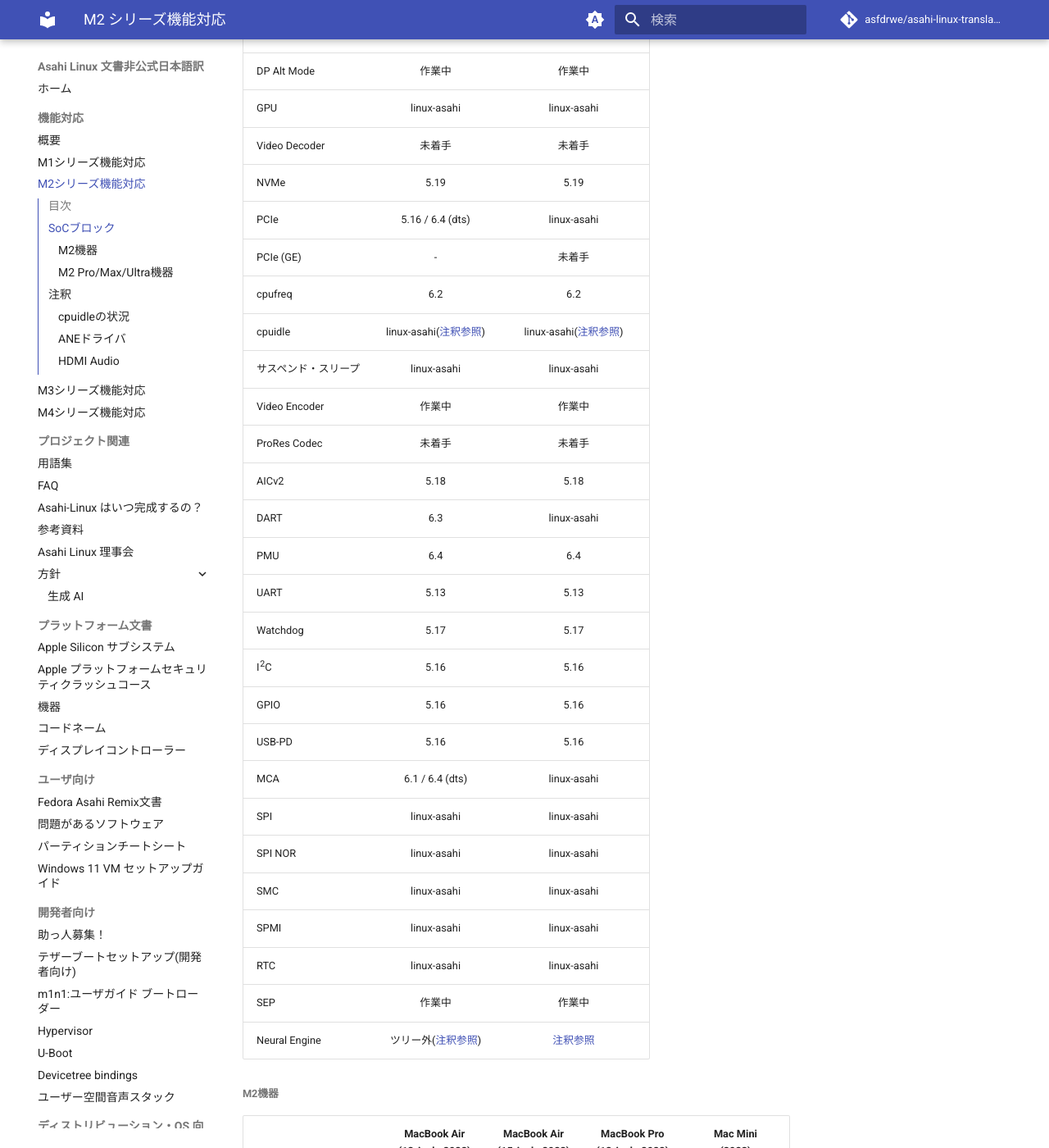
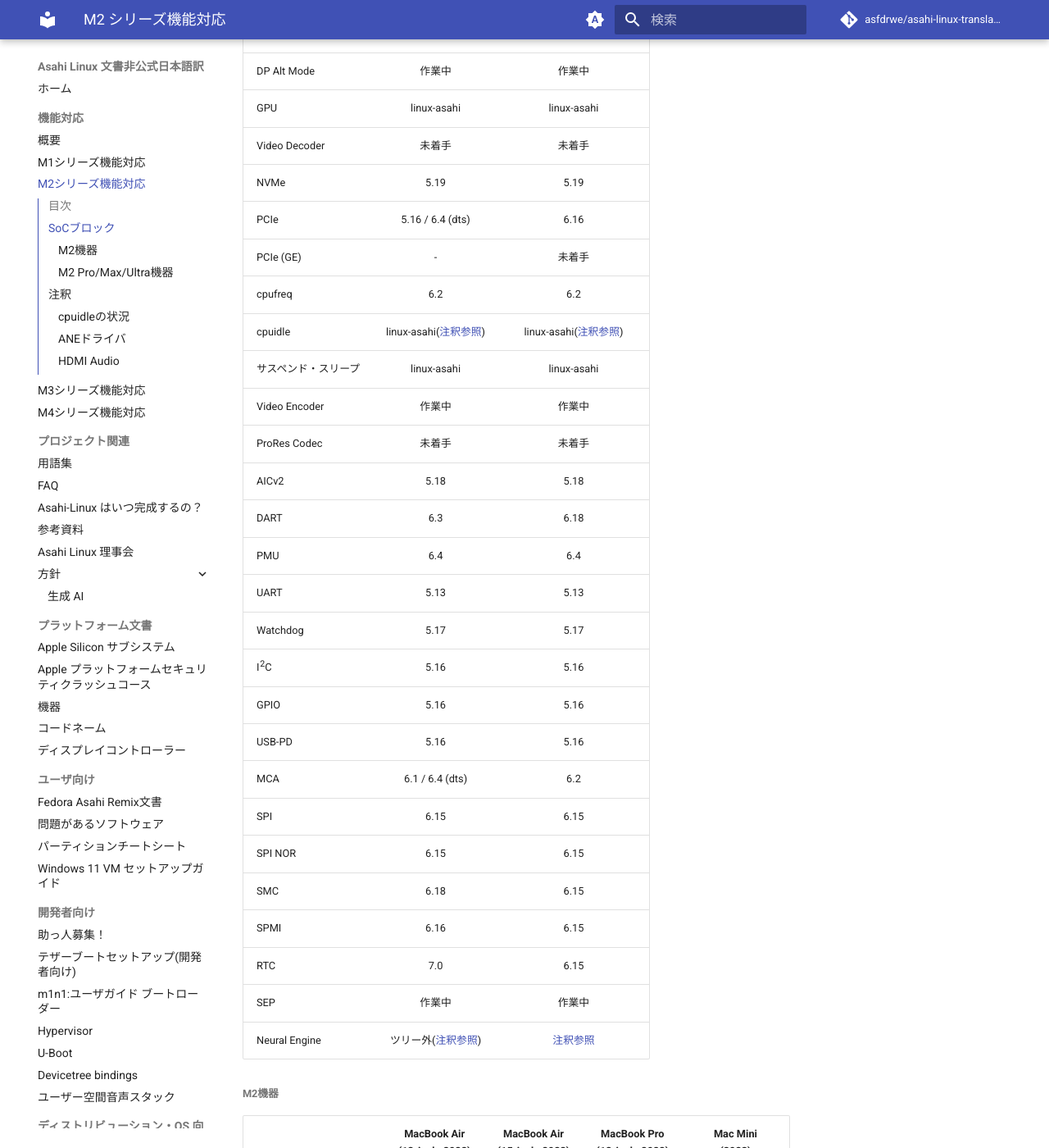
Before and after one commit to asfdrwe/asahi-linux-translations, an MkDocs documentation site: the page built from docs/platform/feature-support/m2.md, in a window 1280 px wide and 1400 px high, scrolled down 1079 px. Shown: the whole window at 82% size. Built offline with MkDocs 1.6.1 and Material for MkDocs 9.7.7, drawn with Linux system fonts in a browser that asks for light colours; comment, search, counter and statistics services are not loaded; some of the changed text lies outside the part shown.

Commit message:
updated to 2026/4/25

```diff
--- a/docs/platform/feature-support/m2.md
+++ b/docs/platform/feature-support/m2.md
@@ -31,14 +31,14 @@
 |                  | M2 (T8112)           | M2 Pro/Max/Ultra (T602x)    |
 |------------------|:--------------------:|:---------------------------:|
 | DCP              | linux-asahi          | linux-asahi                 |
-| USB2 (TB ports)  | linux-asahi          | linux-asahi                 |
-| USB3 (TB ports)  | linux-asahi          | linux-asahi                 |
+| USB2 (TB ports)  | 7.0                  | 7.0                         |
+| USB3 (TB ports)  | 7.0                  | 7.0                         |
 | Thunderbolt      | 作業中               | 作業中                      |
 | DP Alt Mode      | 作業中               | 作業中                      |
 | GPU              | linux-asahi          | linux-asahi                 |
 | Video Decoder    | 未着手               | 未着手                      |
 | NVMe             | 5.19                 | 5.19                        |
-| PCIe             | 5.16 / 6.4 (dts)     | linux-asahi                 |
+| PCIe             | 5.16 / 6.4 (dts)     | 6.16                        |
 | PCIe (GE)        | -                    | 未着手                      |
 | cpufreq          | 6.2                  | 6.2                         |
 | cpuidle          | linux-asahi([注釈参照](#cpuidle)) | linux-asahi([注釈参照](#cpuidle)) |
@@ -46,19 +46,19 @@
 | Video Encoder    | 作業中               | 作業中                      |
 | ProRes Codec     | 未着手               | 未着手                      |
 | AICv2            | 5.18                 | 5.18                        |
-| DART             | 6.3                  | linux-asahi                 |
+| DART             | 6.3                  | 6.18                        |
 | PMU              | 6.4                  | 6.4                         |
 | UART             | 5.13                 | 5.13                        |
 | Watchdog         | 5.17                 | 5.17                        |
 | I<sup>2</sup>C   | 5.16                 | 5.16                        |
 | GPIO             | 5.16                 | 5.16                        |
 | USB-PD           | 5.16                 | 5.16                        |
-| MCA              | 6.1 / 6.4 (dts)      | linux-asahi                 |
-| SPI              | linux-asahi          | linux-asahi                 |
-| SPI NOR          | linux-asahi          | linux-asahi                 |
-| SMC              | linux-asahi          | linux-asahi                 |
-| SPMI             | linux-asahi          | linux-asahi                 |
-| RTC              | linux-asahi          | linux-asahi                 |
+| MCA              | 6.1 / 6.4 (dts)      | 6.2                         |
+| SPI              | 6.15                 | 6.15                        |
+| SPI NOR          | 6.15                 | 6.15                        |
+| SMC              | 6.18                 | 6.15                        |
+| SPMI             | 6.16                 | 6.15                        |
+| RTC              | 7.0                  | 6.15                        |
 | SEP              | 作業中               | 作業中                      |
 | Neural Engine    | ツリー外([注釈参照](#ane)) | [注釈参照](#ane) |
 
@@ -98,7 +98,7 @@
 | タッチパッド       | -                  | linux-asahi                       | -                    | -                    |
 | 輝度調整           | -                  | linux-asahi                       | -                    | -                    |
 | バッテリー情報     | -                  | linux-asahi                       | -                    | -                    |
-| WiFi               | linux-asahi        | linux-asahi                       | linux-asahi          | linux-asahi          |
+| WiFi               | linux-asahi        | 6.18                              | 6.18                 | linux-asahi          |
 | Bluetooth          | linux-asahi        | linux-asahi                       | linux-asahi          | linux-asahi          |
 | HDMI 出力          | linux-asahi        | linux-asahi                       | linux-asahi          | linux-asahi          |
 | HDMI Audio         | linux-asahi ([注釈](#hdmi-audio)) | linux-asahi ([注釈](#hdmi-audio)) | linux-asahi ([注釈](#hdmi-audio)) | 作業中 |
@@ -108,7 +108,7 @@
 | Webcam             | -                  | linux-asahi                       | -                    | -                    |
 | SD card slot       | -                  | 5.17                              | 5.17                 | 5.17                 |
 | 1Gbps Ethernet     | linux-asahi        | -                                 | -                    | -                    |
-| 10Gbps Ethernet    | linux-asahi        | -                                 | linux-asahi          | linux-asahi          |
+| 10Gbps Ethernet    | linux-asahi        | -                                 | 6.18                 | linux-asahi          |
 | Touch Bar          | -                  | -                                 | -                    | -                    |
 | TouchID            | -                  | 未着手                            |　未着手              | 未着手               |
 
```
Also changed, not shown: other parts of docs/platform/feature-support/m2.md (+1 -1 lines), docs/platform/feature-support/m1.md (+12 -12 lines).
